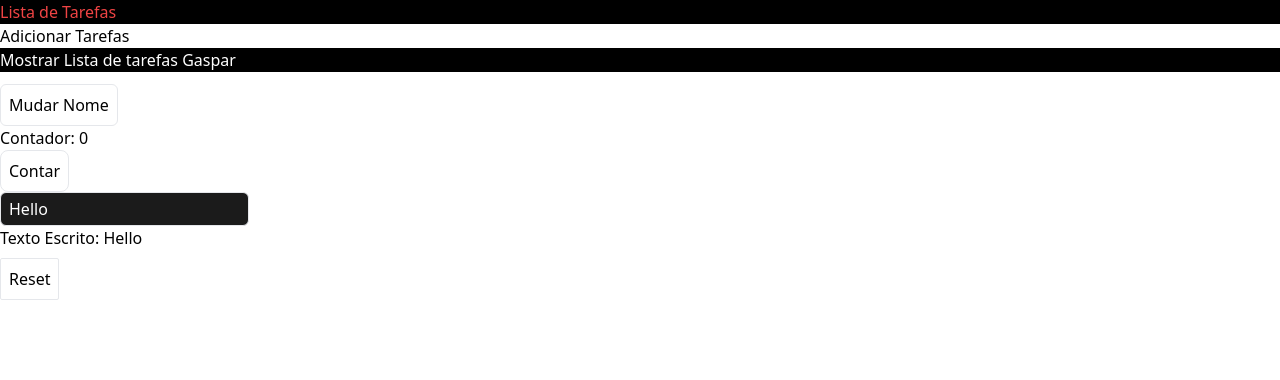
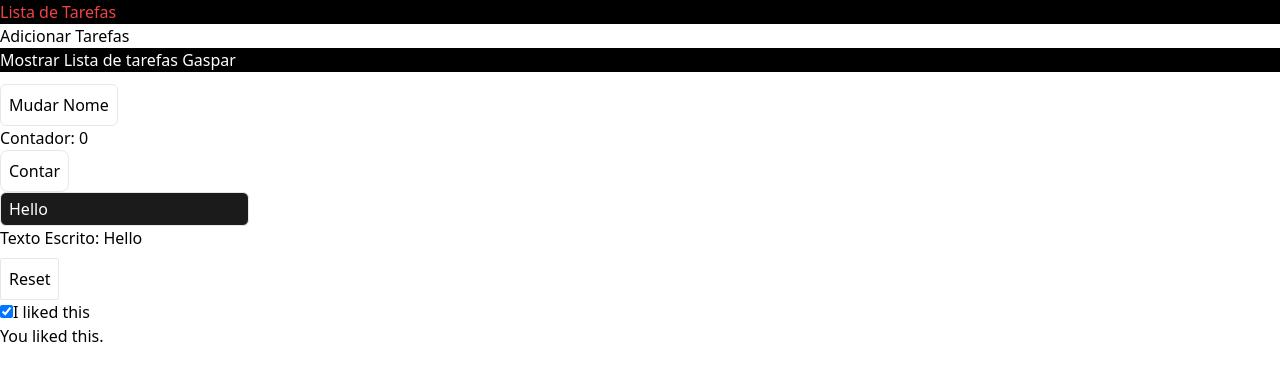
Before and after one commit to EdsonGaspar/App-react, a React (Vite) app: page / in a window 1280 px wide. Shown: the top 380 px of the page. Built offline with nearby package versions, Linux system fonts and the light colour scheme.

Commit message:
Foi desenvolvida uma logica de que quando selecionar o checked apareça uma sms diferente

```diff
--- a/src/App.jsx
+++ b/src/App.jsx
@@ -1,4 +1,5 @@
 import AddTasks from "./components/AddTasks";
+import { BoxSelection } from "./components/BoxSelection";
 import { ChangeText } from "./components/ChangeText";
 import { Counter } from "./components/Counter";
 import Tasks from "./components/Tasks";
@@ -12,6 +13,7 @@ function App() {
       <Tasks />
       <Counter />
       <ChangeText />
+      <BoxSelection />
     </div>
   );
 }
--- a/src/components/BoxSelection.jsx
+++ b/src/components/BoxSelection.jsx
@@ -0,0 +1,24 @@
+import { useState } from "react";
+
+export function BoxSelection() {
+  const [liked, setLiked] = useState(true);
+
+  function handlesChange(e) {
+    setLiked(e.target.checked);
+  }
+
+  return (
+    <div>
+      <form>
+        <input
+          type="checkbox"
+          name="selected"
+          checked={liked}
+          onChange={handlesChange}
+        />
+        <label htmlFor="selected">I liked this</label>
+        <p>You {liked ? "liked" : "did not liked"} this.</p>
+      </form>
+    </div>
+  );
+}
```
Also changed, not shown: src/components/AddAge.jsx (added).
